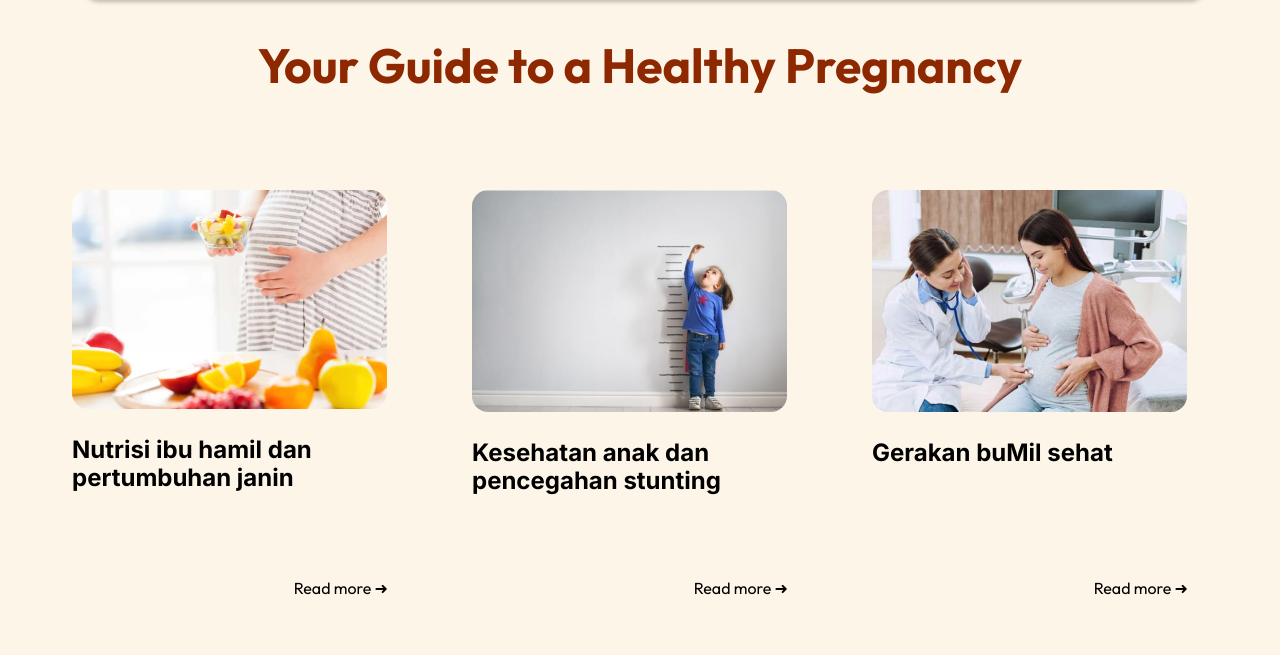
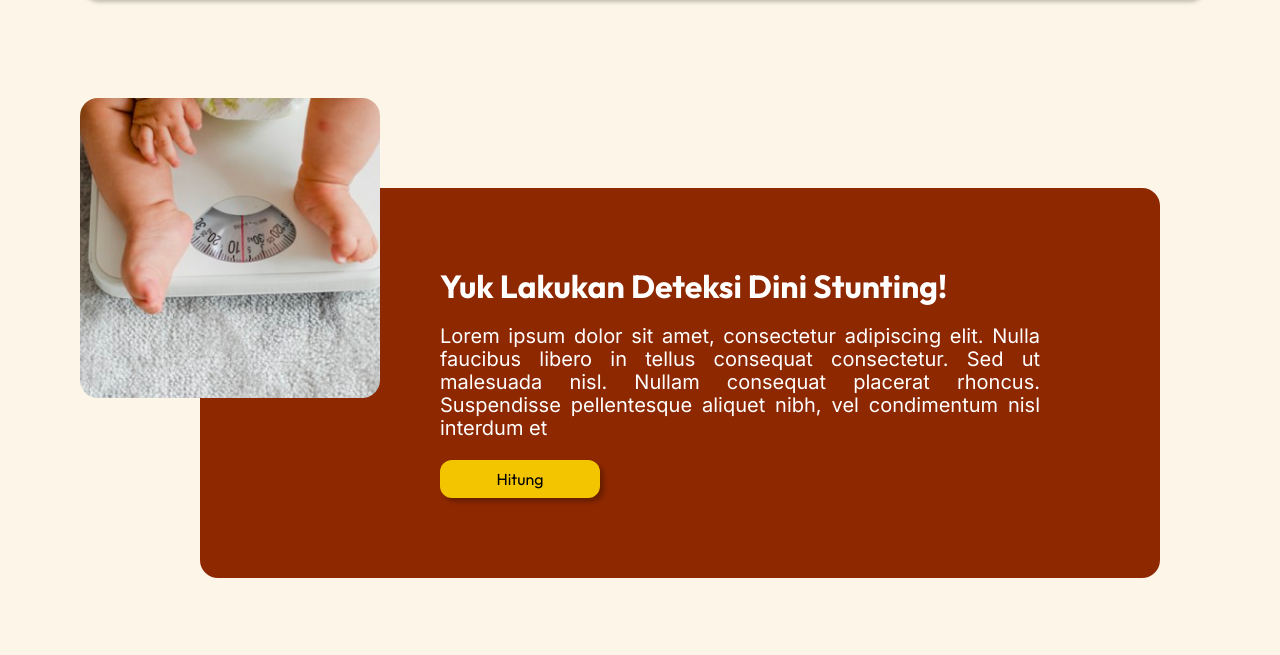
Before and after one commit to PKMB-SUNB/Sun-B_landing-page, a plain HTML site: page index.html in a window 1280 px wide. Shown: the part 2086-2741 px from the top of the page. Drawn offline with nearby package versions, Linux system fonts and the light colour scheme.

Commit message:
feat: add link to kalkulator in index page

```diff
--- a/css/index.css
+++ b/css/index.css
@@ -186,3 +186,84 @@
         border-radius: 0px;
     }
 }
+
+/* box-c */
+.box-c {
+    max-width: 1200px;
+    display: flex;
+    flex-direction: column;
+    min-height: fit-content;
+}
+
+.box-c-img {
+    min-height: 120px;
+    background-image: url(./../image/kalkulator-img.png);
+    background-repeat: no-repeat;
+    background-size: cover;
+    background-position: center;
+}
+
+.box-c-down {
+    max-width: 1200px;
+    padding: 20px 40px;
+    background-color: var(--background-dark);
+    color: var(--white);
+}
+
+@media screen and (min-width: 800px) {
+    .box-c {
+        position: relative;
+        flex-direction: row;
+        margin: 180px auto 80px;
+        min-height: 400px;
+        align-items: center;
+        padding: 0 40px;
+    }
+
+    .box-c-down {
+        max-width: 1000px;
+        display: flex;
+        flex-direction: column;
+        z-index: 1;
+        align-self: flex-end;
+        border-radius: 18px;
+
+        margin: 0 auto 0 120px;
+        padding: 80px 120px 80px 240px;
+    }
+
+    .box-c-img {
+        position: absolute;
+        z-index: 2;
+        top: -80px;
+        min-width: 300px;
+        min-height: 300px;
+        border-radius: 18px;
+    }
+}
+
+.box-c-title {
+    max-width: 600px;
+    margin: 0;
+    text-align: justify;
+    font-size: var(--fs-m);
+}
+
+.box-c-text {
+    max-width: 600px;
+    font-family: Inter;
+    font-size: var(--fs-xs);
+    text-align: justify;
+}
+
+.link-kalkulator {
+    max-width: 160px;
+    text-align: center;
+    padding: 10px 40px;
+    background-color: var(--btn-yellow);
+    border-radius: 12px;
+    box-shadow: 4px 4px 4px 0px rgba(0, 0, 0, 0.25);
+
+    text-decoration: none;
+    color: black;
+}
--- a/index.html
+++ b/index.html
@@ -82,6 +82,15 @@
         </div>
     </section>
 
+    <section class="box-c">
+        <div class="box-c-img"></div>
+        <div class="box-c-down">
+            <h2 class="box-c-title">Yuk Lakukan Deteksi Dini Stunting!</h2>
+            <p class="box-c-text">Lorem ipsum dolor sit amet, consectetur adipiscing elit. Nulla faucibus libero in tellus consequat consectetur. Sed ut malesuada nisl. Nullam consequat placerat rhoncus. Suspendisse pellentesque aliquet nibh, vel condimentum nisl interdum et</p>
+            <a href="./kalkulator.html" class="link-kalkulator">Hitung</a>
+        </div>
+    </section>
+
     <h2 class="articles-header">Your Guide to a Healthy Pregnancy</h2>
     <article class="articles">
         <div class="article-card">
```
Also changed, not shown: image/kalkulator-img.png (added).
